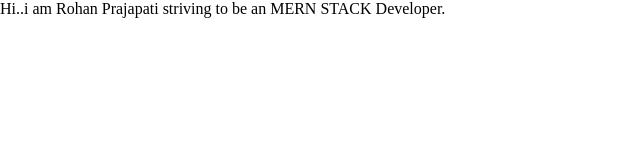
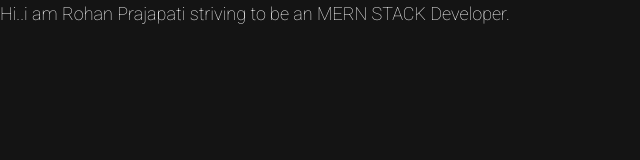
Before and after one commit to rohanprajapatitachi/MyProtfolio, a plain HTML site: page index.html in a window 1280 px wide. Shown: the whole page, without its empty margins (0-640 px from the left). Drawn offline with Linux system fonts and the light colour scheme.

Commit message:
added root elements

```diff
--- a/style.css
+++ b/style.css
@@ -1,3 +1,12 @@
+:root{
+    --bg-body: hsl(0, 0%, 8%);
+    --bg-contact: hsl(0, 0%, 14%);
+    --accent: hsl(153, 70%, 59%);
+    --text1: hsl(0, 0%, 100%);
+    --text2: hsl(0, 0%, 85%);
+    --invalid: hsl(7, 100%, 68%);
+    --fs-body: 1.125rem;
+}
 html{
     box-sizing: border-box;
     font-size: 100%;
@@ -8,4 +17,9 @@
 }
 body{
     margin: 0;
+    font-family: 'Roboto', sans-serif;
+    background-color: var(--bg-body);
+    color: var(--text1);
+    font-size: var(--fs-body);
+    line-height: 1.5;
 }
```
